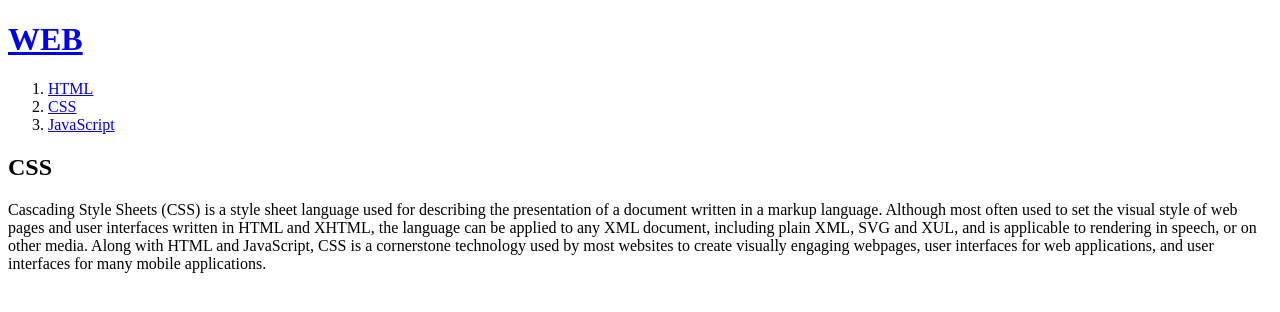
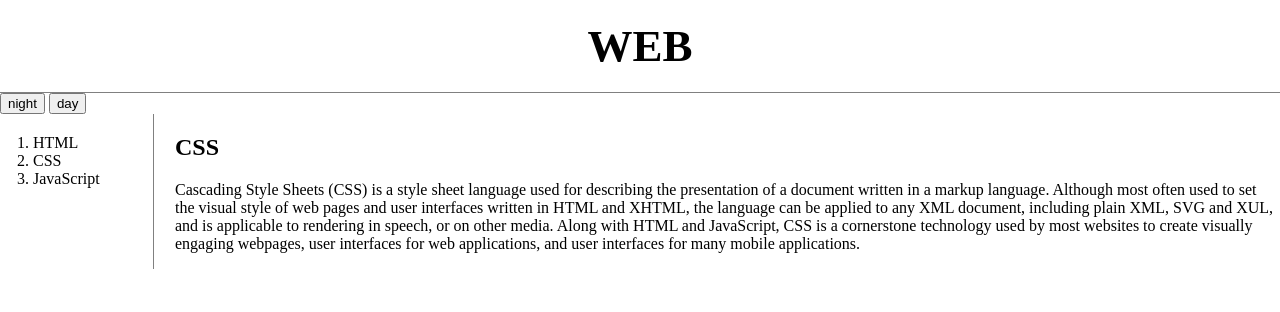
Before and after one commit to Ye-Ji-Kim/web1, a plain HTML site: page 2.html in a window 1280 px wide. Drawn offline with Linux system fonts and the light colour scheme.

Commit message:
Add files via upload

```diff
--- a/2.html
+++ b/2.html
@@ -3,16 +3,29 @@
 <head>
   <title>WEB1-CSS</title>
   <meta charset="utf-8">
+  <link rel="stylesheet" href="style.css">
 </head>
 <body>
   <h1><a href="index.html">WEB</a></h1>
+  <input type="button" value="night" onclick="
+    document.querySelector('body').style.backgroundColor = 'black';
+    document.querySelector('body').style.color = 'white';
+  ">
+  <input type="button" value="day" onclick="
+    document.querySelector('body').style.backgroundColor = 'white';
+    document.querySelector('body').style.color = 'black';
+  ">
+  <div id="grid">
     <ol>
-    <li><a href="1.html">HTML</a></li>
+      <li><a href="1.html" >HTML</a></li>
       <li><a href="2.html">CSS</a></li>
       <li><a href="3.html">JavaScript</a></li>
     </ol>
 
+    <div id="article">
       <h2>CSS</h2>
       <p>Cascading Style Sheets (CSS) is a style sheet language used for describing the presentation of a document written in a markup language. Although most often used to set the visual style of web pages and user interfaces written in HTML and XHTML, the language can be applied to any XML document, including plain XML, SVG and XUL, and is applicable to rendering in speech, or on other media. Along with HTML and JavaScript, CSS is a cornerstone technology used by most websites to create visually engaging webpages, user interfaces for web applications, and user interfaces for many mobile applications.</p>
+    </div>
+  </div>
 </body>
 </html>
--- /dev/null
+++ b/style.css
@@ -0,0 +1,42 @@
+body{
+  margin: 0;
+}
+
+a {
+  color:black;
+  text-decoration:none;
+}
+h1 {
+  font-size:45px;
+  text-align:center;
+  border-bottom: solid 1px gray;
+  margin:0;
+  padding:20px;
+}
+ol {
+  border-right: 1px solid gray;
+  width: 100px;
+  margin: 0;
+  padding: 20px;
+}
+#grid{
+  display:grid;
+  grid-template-columns: 150px 1fr;
+}
+#grid ol {
+  padding-left: 33px;
+}
+#article{
+  padding-left:25px;
+}
+@media(max-width:800px){
+  #grid{
+    display:block;
+  }
+  ol{
+    border-right:none;
+  }
+  h1{
+    border-bottom:none;
+  }
+}
```
Also changed, not shown: 1.html (+9 -2 lines), 3.html (+6 -2 lines), index.html (+13 -1 lines). Lines whose indentation alone changed are shown as unchanged.
